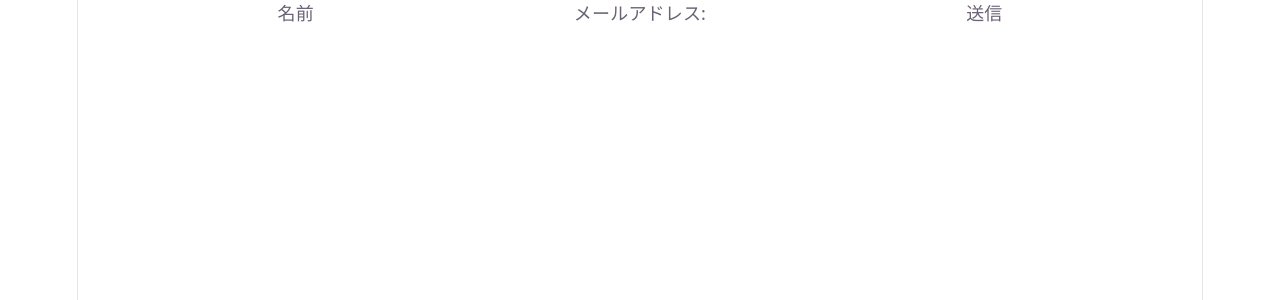
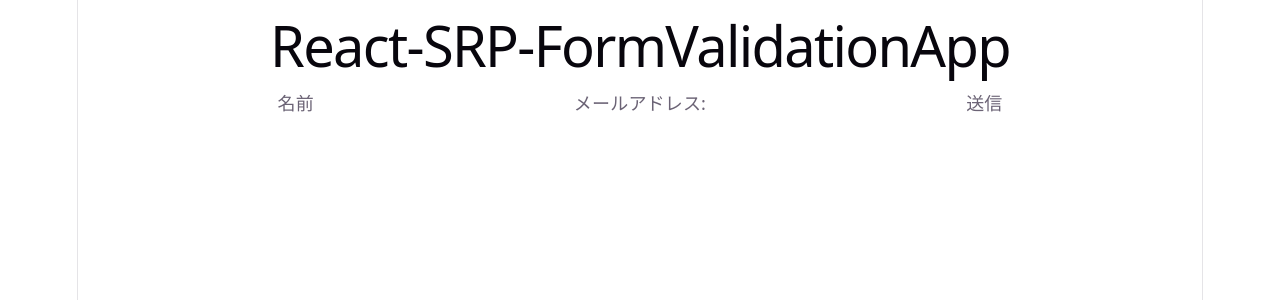
Before and after one commit to TakaDev1/React-SRP-FormValidationApp, a React (Vite) app: page / in a window 1280 px wide. Shown: the top 300 px of the page. Built offline with nearby package versions, Linux system fonts and the light colour scheme.

Commit message:
Integrate UserForm Component

```diff
--- a/src/App.tsx
+++ b/src/App.tsx
@@ -5,6 +5,7 @@ function App() {
   return (
     <>
       <div>
+        <h1>React-SRP-FormValidationApp</h1>
         <UserForm />
       </div>
     </>
```
